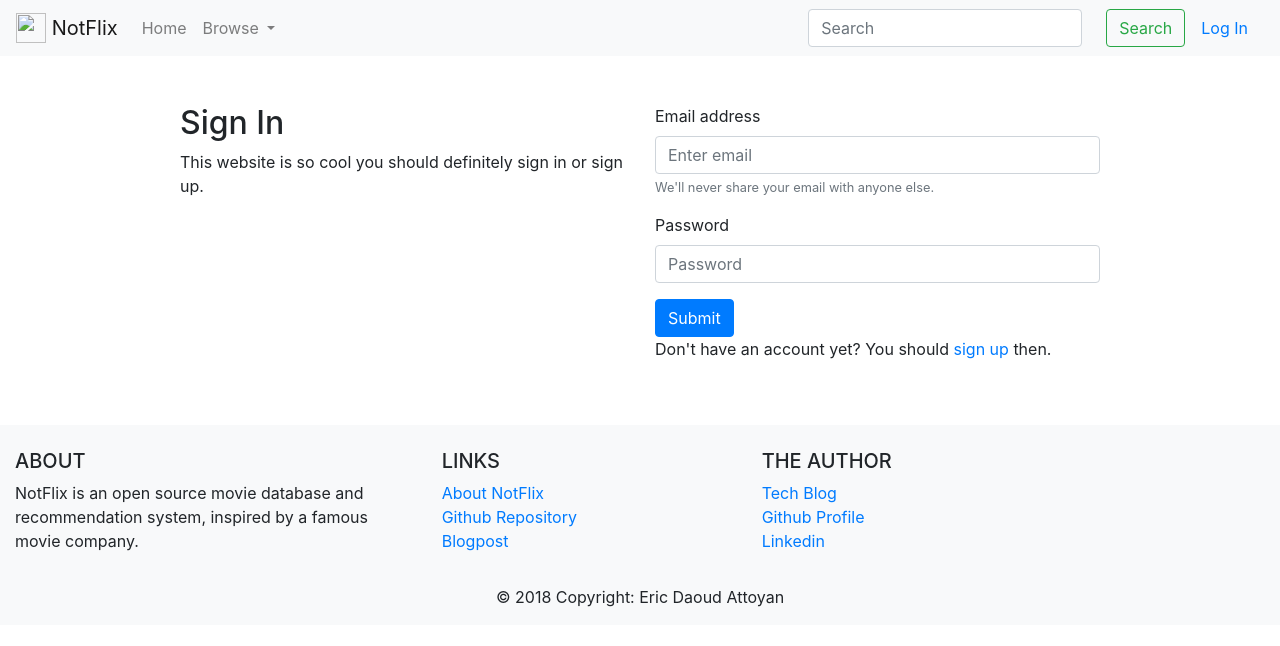
After one commit to ericdaat/notflix, a Flask app: template src/web/templates/login/signin.html in a window 1280 px wide. The commit adds this page. Shown: the top 646 px of the page. Run offline with Flask 2, Linux system fonts and the light colour scheme; the template is opened without the code that fills it, so the values that code supplies are empty; some libraries are stand-ins or nearby versions.

Commit message:
Sign In using session

```diff
--- a/src/web/__init__.py
+++ b/src/web/__init__.py
@@ -46,12 +46,13 @@ def create_app(test_config=None):
     app.register_error_handler(404, page_not_found)
 
     # blueprints
-    from web import home, product, genres, search, you
+    from web import home, product, genres, search, you, login
     app.register_blueprint(home.bp)
     app.register_blueprint(product.bp)
     app.register_blueprint(genres.bp)
     app.register_blueprint(search.bp)
     app.register_blueprint(you.bp)
+    app.register_blueprint(login.bp)
 
     app.add_url_rule('/', endpoint='index')
 
--- a/src/web/templates/base.html
+++ b/src/web/templates/base.html
@@ -9,14 +9,12 @@
 <script src="https://cdnjs.cloudflare.com/ajax/libs/popper.js/1.12.9/umd/popper.min.js" integrity="sha384-ApNbgh9B+Y1QKtv3Rn7W3mgPxhU9K/ScQsAP7hUibX39j7fakFPskvXusvfa0b4Q" crossorigin="anonymous"></script>
 <script src="https://maxcdn.bootstrapcdn.com/bootstrap/4.0.0/js/bootstrap.min.js" integrity="sha384-JZR6Spejh4U02d8jOt6vLEHfe/JQGiRRSQQxSfFWpi1MquVdAyjUar5+76PVCmYl" crossorigin="anonymous"></script>
 
-
-<!-- Custom CSS -->
+<!-- Custom CSS & JS-->
 <link rel="stylesheet" href="{{ url_for('static', filename='style.css') }}">
 <script src="{{ url_for('static', filename='script.js') }}"></script>
 
 <!-- Font Awesome -->
-<link rel="stylesheet"
-      href="https://cdnjs.cloudflare.com/ajax/libs/font-awesome/4.7.0/css/font-awesome.min.css">
+<link rel="stylesheet" href="https://cdnjs.cloudflare.com/ajax/libs/font-awesome/4.7.0/css/font-awesome.min.css">
 
 <title>Notflix {% block title %}{% endblock %} </title>
 
@@ -58,13 +56,21 @@
              placeholder="Search"
              aria-label="Search"
              value="{{ request.form.query }}">
-      <button class="btn btn-outline-success my-2 my-sm-0"
-              type="submit">
-        Search</button>
+      <button class="btn btn-outline-success my-2 my-sm-0" type="submit"> Search</button>
     </form>
+  {% if not session["username"] %}
+  <a class="nav-link" href="{{ url_for('login.signin') }}"> Log In <span class="sr-only">(current)</span></a>
+  {% else %}
+  <form class="form-inline my-2 my-lg-0" method="post" action="{{ url_for('login.signout') }}">
+    <button class="btn btn-outline-danger my-2 my-sm-0" type="submit"> Logout </button>
+  </form>
+  {% endif %}
   </div>
 </nav>
 
+
+
+<!-- Body -->
 <div class="container mt-5 mb-5">
   {% block content %}{% endblock %}
 </div>
--- a/src/web/templates/home/index.html
+++ b/src/web/templates/home/index.html
@@ -7,7 +7,11 @@
 <div class="row mt-5">
     <div class="col-sm">
         <h2>Home</h2>
-        <p>Welcome home!</p>
+        {% if session["username"] %}
+            <p>Welcome home {{ session["username"] }}</p>
+        {% else %}
+            <p>Hi, you are not logged in, you're missing out!</p>
+        {% endif %}
     </div>
 </div>
 
--- /dev/null
+++ b/src/web/templates/login/signin.html
@@ -0,0 +1,35 @@
+{% extends 'base.html' %}
+
+{% block title %} - Sign In {% endblock %}
+
+{% block content %}
+
+<div class="row justify-content-md-center">
+  <div class="col-lg-5">
+    <h2>Sign In</h2>
+    <p>This website is so cool you should definitely sign in or sign up.</p>
+  </div>
+  <div class="col-lg-5">
+    {% if error %}
+    <div class="alert alert-danger" role="alert"> {{ error }}</div>
+    {% endif %}
+
+     <form action="{{ url_for('login.signin') }}" method="post">
+       <div class="form-group">
+         <label for="emailPrompt">Email address</label>
+         <input type="email" name="email" class="form-control" id="emailPrompt"
+                aria-describedby="emailHelp" placeholder="Enter email">
+         <small id="emailHelp" class="form-text text-muted">We'll never share your email with anyone else.</small>
+       </div>
+       <div class="form-group">
+         <label for="passwordPrompt">Password</label>
+         <input type="password" name="password" class="form-control"
+                id="passwordPrompt" placeholder="Password">
+       </div>
+       <button type="submit" class="btn btn-primary">Submit</button>
+     </form>
+    <p>Don't have an account yet? You should <a href="{{ url_for('login.signup') }}">sign up</a> then.</p>
+  </div>
+</div>
+
+{% endblock %}
```
